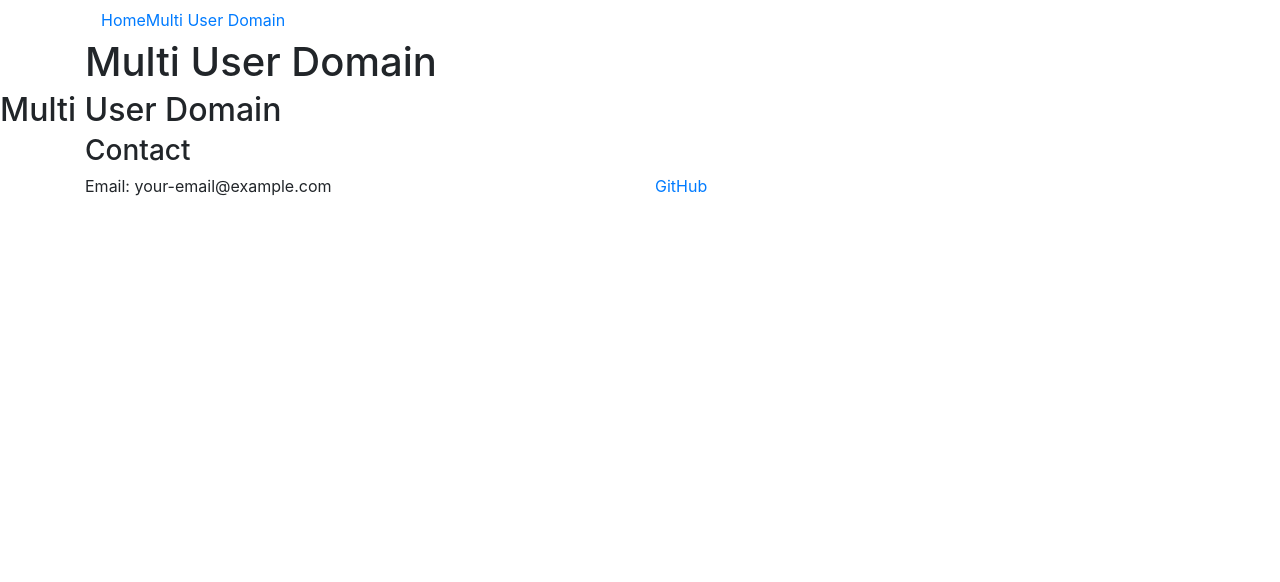
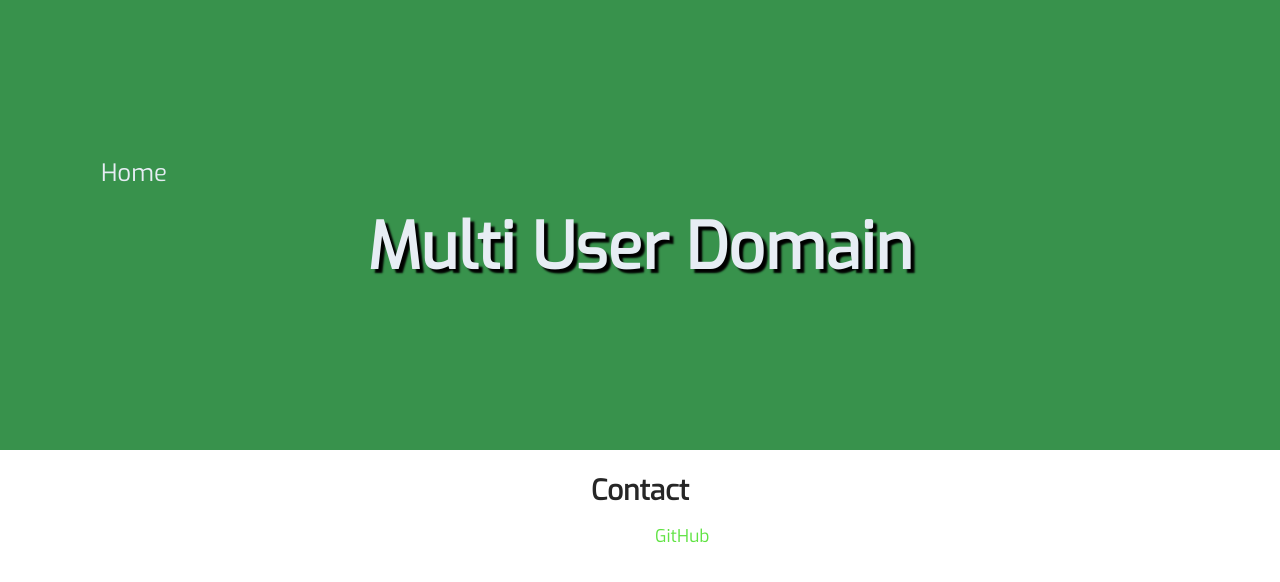
Before and after one commit to Multi-User-Domain/Multi-User-Domain.github.io, a Jekyll site: the page built from index.html, in a window 1280 px wide. Shown: the top 582 px of the page. Built offline with Jekyll 4.4.1, drawn with Linux system fonts in a browser that asks for light colours; nearby versions of some CDN libraries.

Commit message:
initial styling

```diff
--- a/_config.yml
+++ b/_config.yml
@@ -19,7 +19,7 @@
 # in the templates via {{ site.myvariable }}.
 
 title: Multi User Domain
-email: your-email@example.com
+# email: your-email@example.com
 description: >- # this means to ignore newlines until "baseurl:"
   The front-end site of the Multi-User Domain project, a platform for creating linked-data virtual worlds
 baseurl: "" # the subpath of your site, e.g. /blog
@@ -37,6 +37,21 @@ collections:
     output: true
 plugins:
   - jekyll-feed
+
+defaults:
+  - scope:
+      path: ""
+      type: "posts"
+    values:
+      layout: "post"
+  - scope:
+      path: ""
+    values:
+      layout: "page"
+
+languages:
+en:
+  label: English
 
 # Exclude from processing.
 # The following items will not be processed, by default.
--- a/_includes/footer.html
+++ b/_includes/footer.html
@@ -22,7 +22,7 @@
         <h3 class="contact-title">Contact</h3>
         <div class="row">
         <div class="col-sm-6">
-            <p>Email: {{ site.email }}</p>
+            <!--<p>Email: {{ site.email }}</p>-->
         </div>
         <div class="col-sm-6">
             <p><a href="https://github.com/Multi-User-Domain">GitHub</a></p>
--- a/_sass/_base.scss
+++ b/_sass/_base.scss
@@ -0,0 +1,28 @@
+$content-width: 800px;
+$main: #19CCAA;
+$font-style: 'Exo', sans-serif;
+$font-color: #262626;
+$lighter-font-color: #4a4848;
+$link-color: #60e343;
+$link-hover-color: #aaff13;
+$link-visited-color: #57b044;
+$navbar-hover-color: #E7EDF4;
+$main-heading-font: $font-style;
+$heading-font: $font-style;
+$heading-font-color:$font-color;
+$post-heading-font: $font-style;
+$post-heading-font-color: $heading-font-color;
+$light: #E7EDF4;
+$header:  #38924c;
+$header-width: 100%;
+
+$tag-bg: #57b044;
+$tag-bg-active: #aaff13;
+
+*,
+*::before,
+*::after {
+	-webkit-box-sizing: border-box;
+	-moz-box-sizing: border-box;
+	box-sizing: border-box;
+}
--- /dev/null
+++ b/_sass/_layout.scss
@@ -0,0 +1,166 @@
+
+body {
+    width: 100vw;
+    overflow-x: hidden !important;
+    margin: 0;
+    color: $font-color;
+    font-family: $font-style;
+    font-size: 1.1em;
+    line-height: 1.6;
+    -webkit-font-smoothing: antialiased;
+}
+
+img {
+    max-width: 100%;
+}
+
+.image-caption {
+    text-align: center;
+    margin-bottom: 20px;
+    color: $lighter-font-color;
+    font-style: italic;
+}
+
+#container {
+    max-width: 100%;
+}
+
+h1,
+h2,
+h3 {
+    font-weight: 600;
+    color: $heading-font-color;
+    font-family: $heading-font;
+    line-height: 1.5;
+}
+
+a {
+    color: $link-color;
+    text-decoration: none;
+}
+a:hover {
+    color: $link-hover-color;
+    text-decoration: underline;
+}
+a:active {
+    color: $link-hover-color;
+}
+a:visited {
+    color: $link-visited-color;
+}
+
+main {
+    padding: 0 15px;
+    margin: 0 auto;
+}
+
+.container {
+    margin: 0 auto;
+}
+
+.text-centre {
+    text-align: center;
+}
+
+/*
+*    HEADER.HTML
+*/
+
+.navbar-toggler {
+    background-color: $light;
+}
+
+header {
+    background-color: $header;
+    max-width: $header-width;
+    //background-image: url("../img/header.png");
+    //background-repeat: no-repeat;
+    //background-position: center;
+    padding: 0px 15px;
+    text-align: center;
+    height: 50vh;
+    display: flex;
+    justify-content: center;
+    align-items: center;
+}
+
+@media screen and (min-width: $header-width) {
+    header {
+        margin: auto;
+        border-radius: 20px;
+    }
+}
+
+.main-header {
+    color: $light;
+    text-shadow: 4px 4px 2px black;
+    font-family: $main-heading-font;
+    font-size: 64px;
+}
+
+.nav-item {
+    padding-right: 13px;
+}
+
+.nav-item a {
+    color: $light;
+    font-family: $main-heading-font;
+    //text-shadow: 3px 3px 2px black;
+    font-size: 24px;
+}
+
+.nav-item a:hover {
+    color: $navbar-hover-color;
+    text-decoration: none;
+}
+
+//font-size can cause display issues with smaller width devices
+@media screen and (min-width: 300px) and (max-width: 462px) {
+.main-header {
+    font-size: 40px;
+}
+
+.nav-item a {
+    font-size: 18px;
+}
+}
+@media screen and (max-width: 300px) {
+.main-header {
+    font-size: 32px;
+}
+
+.nav-item a {
+    font-size: 18px;
+}
+}
+
+// FOOTER.HTML
+.lang-options {
+margin-top: 20px;
+margin-bottom: 20px;
+margin-left: 30px;
+
+ul {
+    list-style: none;
+
+    li {
+        display: inline; /*display the elements on one line*/
+        margin-left: 10px;
+    }
+}
+}
+
+/*
+*     PAGE.HTML
+*/
+.page-title, .contact-title {
+    text-align: center;
+    font-family: $main-heading-font !important;
+    margin-top: 20px;
+    margin-bottom: 10px;
+}
+
+.page-content-container hr {
+    width: 80vw;
+    margin: auto;
+}
--- /dev/null
+++ b/css/main.scss
@@ -0,0 +1,6 @@
+---
+# Front matter comment to ensure Jekyll properly reads file.
+---
+@import
+	"base",
+    "layout";
--- a/index.html
+++ b/index.html
@@ -1,7 +1,6 @@
 ---
 layout: page
-noPageTitle: false
-title: Multi User Domain
+noPageTitle: true
 lang: en
 lang-ref: index
 ---
```
